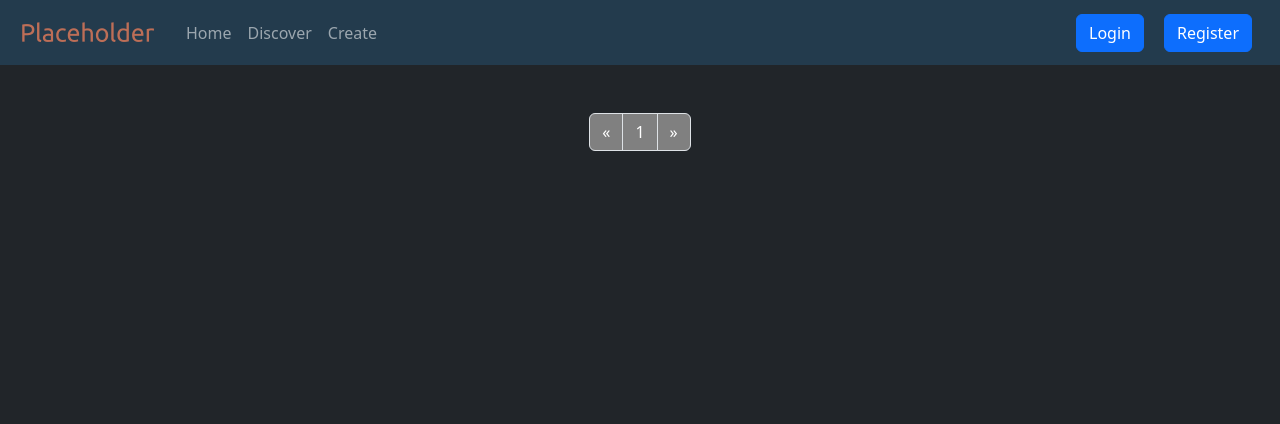
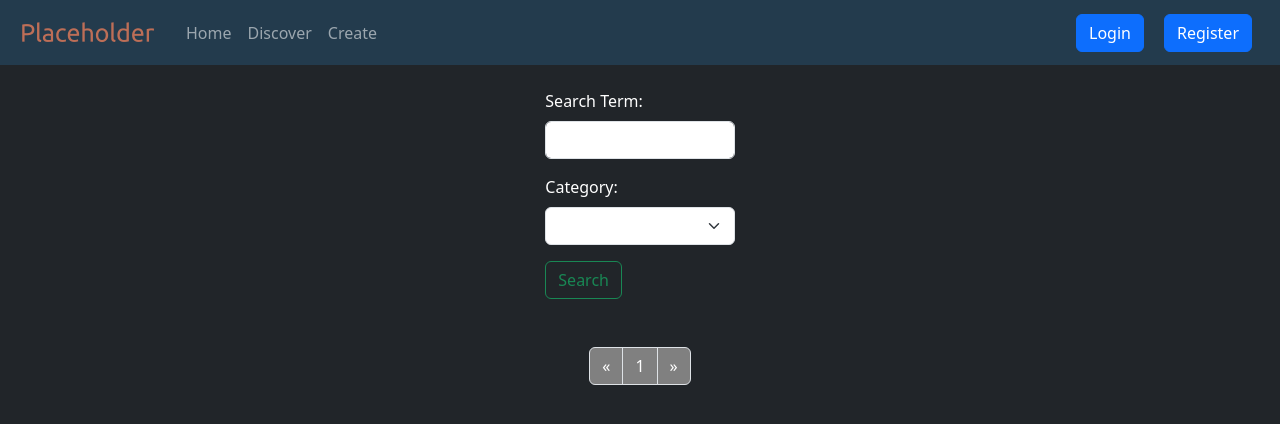
Before and after one commit to moustafa-m/django-blog, a Django app: page /blogs/ in a window 1280 px wide. Shown: the top 424 px of the page. Run offline with Django 5.2, Linux system fonts and the light colour scheme; data that the repository does not hold is empty; some libraries are stand-ins or nearby versions.

Commit message:
add search form in discover page

```diff
--- a/blog_app/forms.py
+++ b/blog_app/forms.py
@@ -12,3 +12,13 @@ class BlogForm(forms.ModelForm):
         }
 
     title = SummernoteTextField()
+
+class SearchForm(forms.Form):
+    title_filter = forms.CharField(label='Search Term:', required=False)
+
+    # TODO: choices list is not dynamic
+    category_select = forms.ChoiceField(label='Category:', required=False, choices=(('', ''),
+                                                                                    ('HW', 'Hardware'),
+                                                                                    ('SW', 'Software'),
+                                                                                    ('B', 'Benchmarks'),
+                                                                                    ('MISC', 'Miscellaneous')))
--- a/blog_app/templates/discover.html
+++ b/blog_app/templates/discover.html
@@ -1,9 +1,16 @@
 {% extends 'base.html' %}
+{% load crispy_forms_tags %}
 
 {% block title %}
     <title>Discover - Django Blog</title>
 {% endblock title %}
 
 {% block container %}
+    <div class="container mt-4 col-lg-2">
+        <form method="GET" class="mt-2">
+            {{form|crispy}}
+            <button class="btn btn-outline-success" type="submit">Search</button>
+        </form>
+    </div>
     {% include 'blog_pages.html' %}
 {% endblock container %}
--- a/blog_app/views.py
+++ b/blog_app/views.py
@@ -4,7 +4,7 @@ from django.contrib import messages
 from django.utils import timezone
 from django.core.paginator import Paginator
 from blog_app.models import BlogModel
-from blog_app.forms import BlogForm
+from blog_app.forms import BlogForm, SearchForm
 
 # Create your views here.
 def index(request):
@@ -30,12 +30,25 @@ def create(request):
 
 def discover(request):
     all_blogs = BlogModel.objects.all()
+
+    form = SearchForm(request.GET or None)
+    title = request.GET.get('title_filter')
+    category = request.GET.get('category_select')
+    if title != '' and title is not None:
+        all_blogs = all_blogs.filter(title__contains=title)
+
+    if category != '' and category is not None:
+        all_blogs = all_blogs.filter(category__exact=category)
+
     paginator = Paginator(all_blogs, 9)
     page = request.GET.get('page')
     all_blogs = paginator.get_page(page)
 
     ctxt = {
-        "all_blogs" : all_blogs,
+        'all_blogs' : all_blogs,
+        'form': form,
+        # 'title_filter': title,
+        # 'category_select': category,
     }
     return render(request, 'discover.html', ctxt)
 
```
